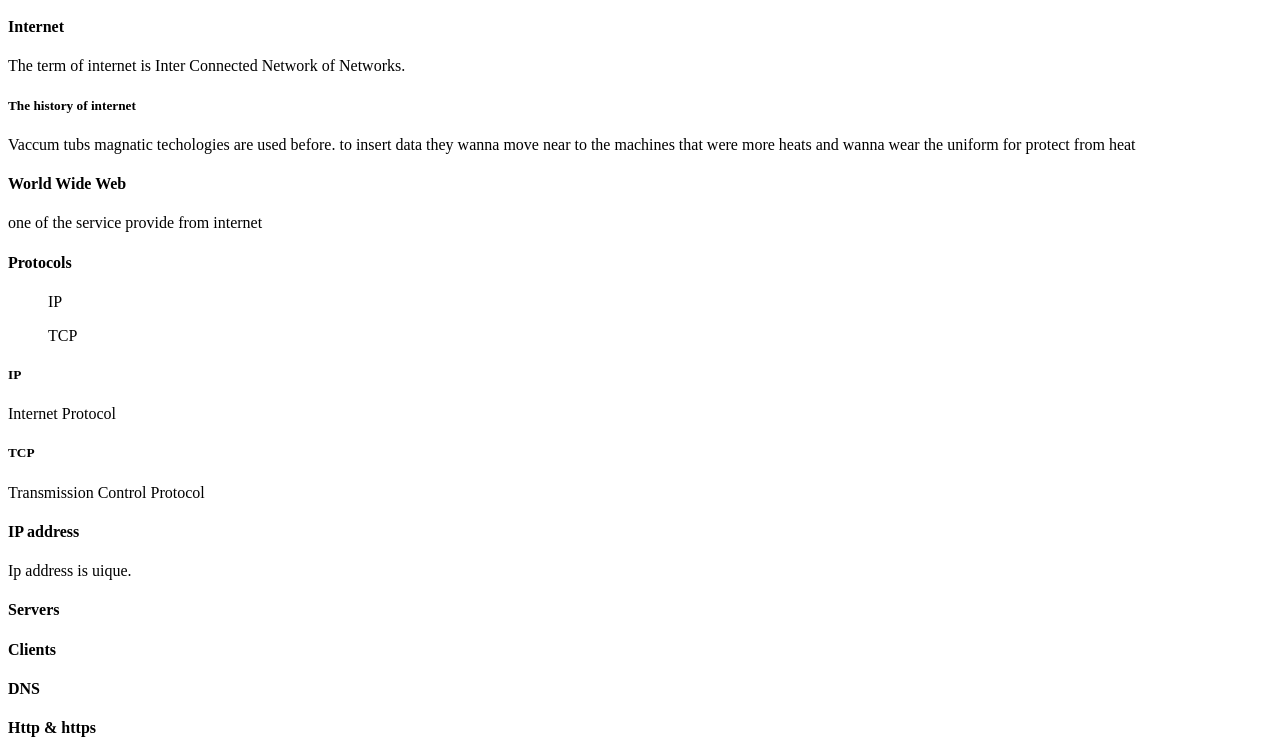
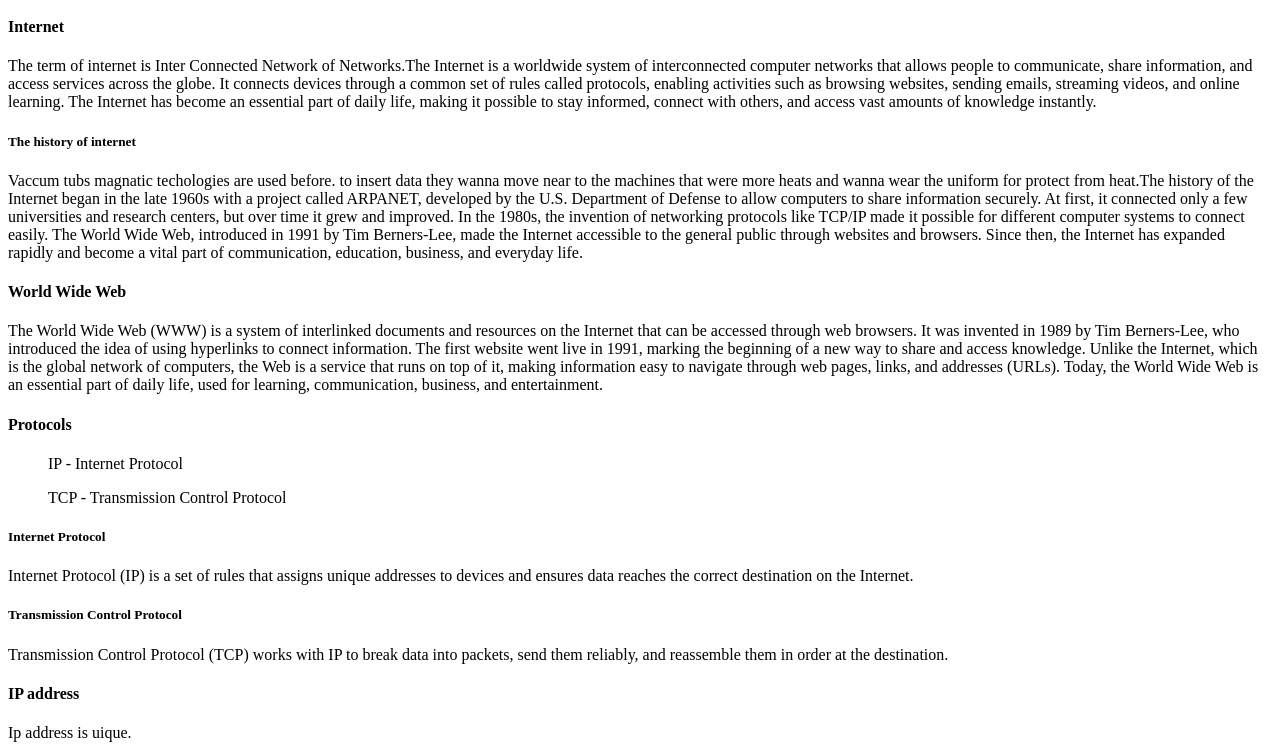
Before and after one commit to AksaMJML/InternetTechnology, a plain HTML site: page index.html in a window 1280 px wide. Shown: the part 50-800 px from the top of the page. Drawn offline with Linux system fonts and the light colour scheme.

Commit message:
descriptions done

```diff
--- a/index.html
+++ b/index.html
@@ -6,18 +6,18 @@
     <body>
         <h2>INTERNET TECHNOLOGY</h2>
         <h4>Internet</h4>
-         <p>The term of internet is Inter Connected Network of Networks.</p>
+         <p>The term of internet is Inter Connected Network of Networks.The Internet is a worldwide system of interconnected computer networks that allows people to communicate, share information, and access services across the globe. It connects devices through a common set of rules called protocols, enabling activities such as browsing websites, sending emails, streaming videos, and online learning. The Internet has become an essential part of daily life, making it possible to stay informed, connect with others, and access vast amounts of knowledge instantly.</p>
         <h5>The history of internet</h5>
-         <p>Vaccum tubs magnatic techologies are used before. to insert data they wanna move near to the machines that were more heats and wanna wear the uniform for protect from heat</p>
+         <p>Vaccum tubs magnatic techologies are used before. to insert data they wanna move near to the machines that were more heats and wanna wear the uniform for protect from heat.The history of the Internet began in the late 1960s with a project called ARPANET, developed by the U.S. Department of Defense to allow computers to share information securely. At first, it connected only a few universities and research centers, but over time it grew and improved. In the 1980s, the invention of networking protocols like TCP/IP made it possible for different computer systems to connect easily. The World Wide Web, introduced in 1991 by Tim Berners-Lee, made the Internet accessible to the general public through websites and browsers. Since then, the Internet has expanded rapidly and become a vital part of communication, education, business, and everyday life.</p>
         <h4>World Wide Web</h4>
-         <p>one of the service provide from internet</p>
+         <p>The World Wide Web (WWW) is a system of interlinked documents and resources on the Internet that can be accessed through web browsers. It was invented in 1989 by Tim Berners-Lee, who introduced the idea of using hyperlinks to connect information. The first website went live in 1991, marking the beginning of a new way to share and access knowledge. Unlike the Internet, which is the global network of computers, the Web is a service that runs on top of it, making information easy to navigate through web pages, links, and addresses (URLs). Today, the World Wide Web is an essential part of daily life, used for learning, communication, business, and entertainment.</p>
         <h4>Protocols</h4>
-         <ul>IP</ul>
-         <ul>TCP</ul>
-         <h5>IP</h5>
-          <p>Internet Protocol</p>
-         <h5>TCP</h5>
-          <p>Transmission Control Protocol</p>
+         <ul>IP - Internet Protocol</ul>
+         <ul>TCP - Transmission Control Protocol</ul>
+         <h5>Internet Protocol</h5>
+          <p>Internet Protocol (IP) is a set of rules that assigns unique addresses to devices and ensures data reaches the correct destination on the Internet.</p>
+         <h5>Transmission Control Protocol</h5>
+          <p>Transmission Control Protocol (TCP) works with IP to break data into packets, send them reliably, and reassemble them in order at the destination.</p>
         <h4>IP address</h4>
         <p>Ip address is uique.</p>
         <h4>Servers</h4>
```
Also changed, not shown: 1 other file.
